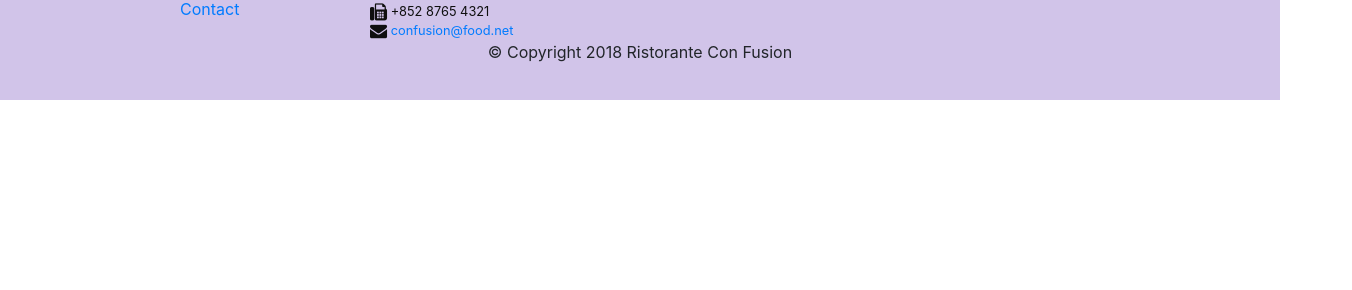
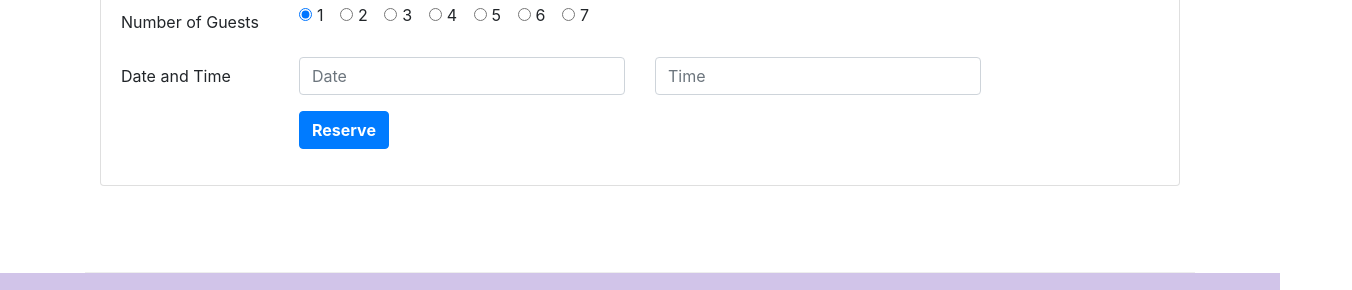
Before and after one commit to abhinavkolli03/restaurant-page, a website: page index.html in a window 1280 px wide. Shown: the part 1651-1941 px from the top of the page, 1352 px wide, since content can reach past the window. Before the commit the page ends 1751 px from the top, so only its background shows below. Drawn offline with nearby package versions, Linux system fonts and the light colour scheme.

Commit message:
Added badges, buttons, and forms

```diff
--- a/index.html
+++ b/index.html
@@ -41,8 +41,11 @@
                     <h1>Ristorante con Fusion</h1>
                     <p>We take inspiration from the World's best cuisines, and create a unique fusion experience. Our lipsmacking creations will tickle your culinary senses!</p>
                 </div>
-                <div class="col-12 col-sm align-self-center">
+                <div class="col-12 col-sm-3 text-center align-self-center">
                     <img src="img\logo.png" class="img-fluid">
+                </div>
+                <div class="col-12 col-sm-3 text-center mt-5 mt-sm-0 align-self-center">
+                    <a href="#reservation" type="button" class="btn btn-block btn-warning text-dark">Reserve Table</a>
                 </div>
             </div>
         </div>
@@ -58,7 +61,7 @@
                     <img class="d-flex mr-3 img-thubnail align-self-center"
                         src="img/uthappizza.png" alt="uthappizza">
                     <div class="media-body">
-                        <h2 class="mt-0">Uthappizza</h2>
+                        <h2 class="mt-0">Uthappizza <span class="badge badge-danger">HOT</span> <span class="badge badge-pill badge-secondary">$4.99</span></span></h2>
                         <p class="d-none d-sm-block">A unique combination of Indian Uthappam (pancake) and Italian pizza, topped with Cerignola olives, ripe vine cherry tomatoes, Vidalia onion, Guntur chillies and Buffalo Paneer.</p>
                     </div>
                 </div>
@@ -73,7 +76,7 @@
             <div class="col col-sm col-md">
                 <div class="media">
                     <div class="media-body">
-                        <h2>Weekend Grand Buffet</h2>
+                        <h2>Weekend Grand Buffet <span class="badge badge-danger">NEW</span></h2>
                         <p>Featuring mouthwatering combinations with a choice of five different salads, six enticing appetizers, six main entrees and five choicest desserts. Free flowing bubbly and soft drinks. All for just $19.99 per person </p>
                     </div>
                     <img class="d-flex mr-5 align-self-center"
@@ -94,6 +97,65 @@
                         <h2>Alberto Somayya</h2>
                         <h4>Executive Chef</h4>
                         <p>Award winning three-star Michelin chef with wide International experience having worked closely with whos-who in the culinary world, he specializes in creating mouthwatering Indo-Italian fusion experiences. </p>
+                    </div>
+                </div>
+            </div>
+        </div>
+
+        <div class="row row-content justify-content-center" id="reservation">
+            <div class="col-12">
+                <div class="card">
+                    <h3 class="card-header bg-warning text-white">Reserve a Table</h3>
+                    <div class="card-body">
+                        <form>
+                            <div class="form-group row">
+                                <label for="number_of_guests" class="col-12 col-sm-2 col-form-label">Number of Guests</label>
+                                <div class="col-sm-10">
+                                    <div class="form-check form-check-inline">
+                                        <input class="form-check-input" type="radio" name="inlineRadioOptions" id="one_guest_radio" value="one" checked>
+                                        <label class="form-check-label" for="one_guest_checked">1</label>
+                                    </div>
+                                    <div class="form-check form-check-inline">
+                                        <input class="form-check-input" type="radio" name="inlineRadioOptions" id="two_guest_radio" value="two">
+                                        <label class="form-check-label" for="two_guest_checked">2</label>
+                                    </div>
+                                    <div class="form-check form-check-inline">
+                                        <input class="form-check-input" type="radio" name="inlineRadioOptions" id="three_guest_radio" value="three">
+                                        <label class="form-check-label" for="three_guest_checked">3</label>
+                                    </div>
+                                    <div class="form-check form-check-inline">
+                                        <input class="form-check-input" type="radio" name="inlineRadioOptions" id="four_guest_radio" value="four">
+                                        <label class="form-check-label" for="four_guest_checked">4</label>
+                                    </div>
+                                    <div class="form-check form-check-inline">
+                                        <input class="form-check-input" type="radio" name="inlineRadioOptions" id="five_guest_radio" value="five">
+                                        <label class="form-check-label" for="five_guest_checked">5</label>
+                                    </div>
+                                    <div class="form-check form-check-inline">
+                                        <input class="form-check-input" type="radio" name="inlineRadioOptions" id="six_guest_radio" value="six">
+                                        <label class="form-check-label" for="six_guest_checked">6</label>
+                                    </div>
+                                    <div class="form-check form-check-inline">
+                                        <input class="form-check-input" type="radio" name="inlineRadioOptions" id="seven_guest_radio" value="seven">
+                                        <label class="form-check-label" for="seven_guest_checked">7</label>
+                                    </div>
+                                </div>
+                            </div>
+                            <div class="form-group row">
+                                <label for="date_and_time" class="col-12 col-sm-2 col-form-label">Date and Time</label>
+                                <div class="col-12 col-sm-4">
+                                    <input class="form-control" type="text" placeholder="Date" id="date" name="date">
+                                </div>
+                                <div class="col-12 col-sm-4">
+                                    <input class="form-control" type="text" placeholder="Time" id="time" name="time">
+                                </div>
+                            </div>
+                            <div class="form-group row">
+                                <div class="col-12 offset-md-2">
+                                    <a role="button" class="btn btn-primary text-white"><strong>Reserve</strong></a>
+                                </div>
+                            </div>
+                        </form>
                     </div>
                 </div>
             </div>
```
